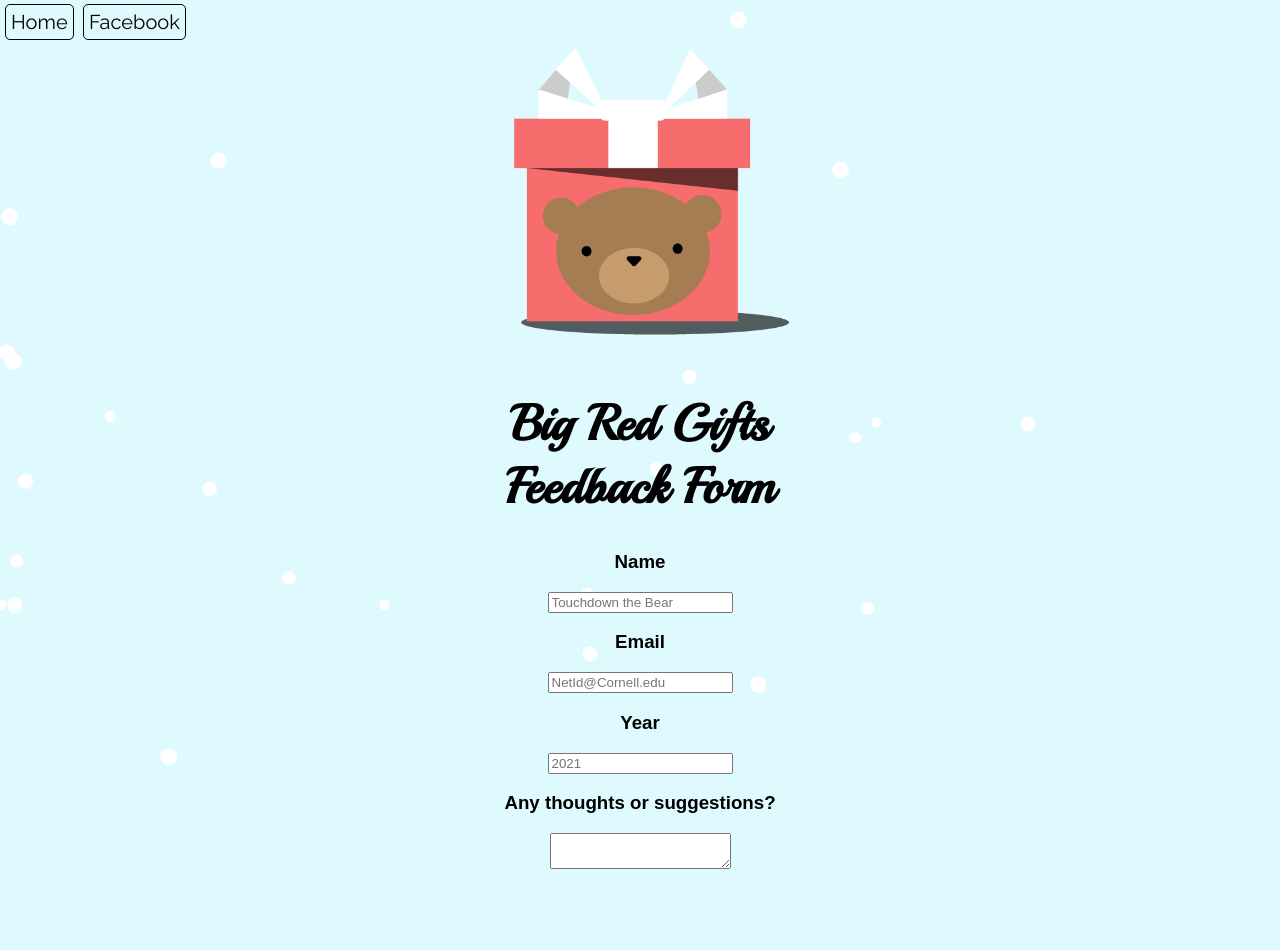
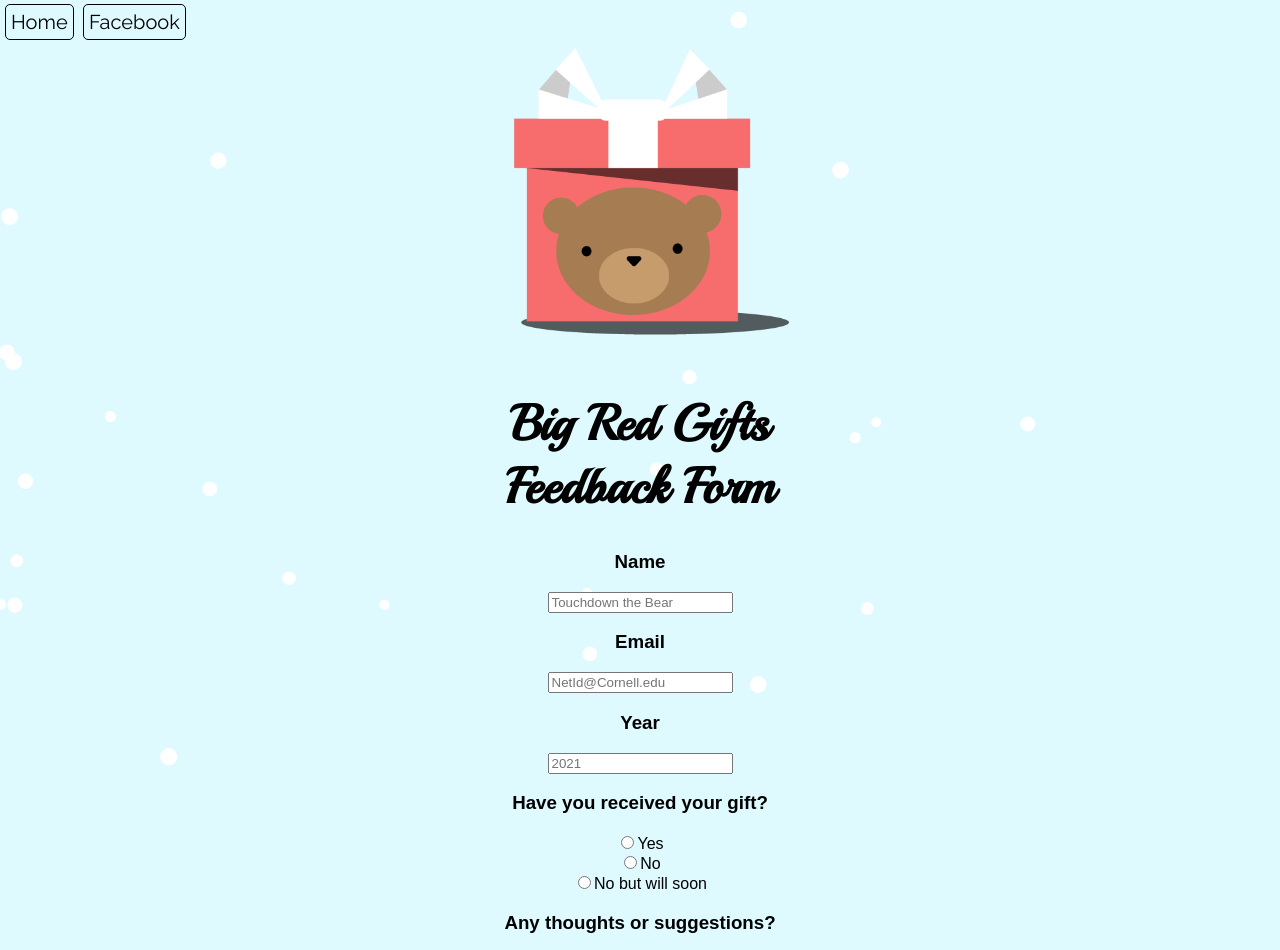
Before and after one commit to ChrisUmeki/feedback-form, a React (Create React App) app: page / in a window 1280 px wide. Shown: the top 950 px of the page. Before the commit the page ends 873 px from the top, so only its background shows below. Built offline with nearby package versions, Linux system fonts and the light colour scheme.

Commit message:
add radio buttons

```diff
--- a/src/App.js
+++ b/src/App.js
@@ -54,6 +54,32 @@
   }
 }
 
+class RadioInput extends Component {
+  constructor(props) {
+    super(props);
+    this.state = {
+      content : '',
+      option : props.option,
+      name : props.name,
+    };
+  }
+  handleContentChange = event => {
+    this.setState({ content: event.target.value})
+  };
+  render () {
+    return (
+      <div>
+        <input
+          type="radio"
+          name={this.state.name}
+          value={this.state.option}
+          onChange={this.handleContentChange}
+        />{this.state.option}
+      </div>
+      );
+  }
+}
+
 class App extends Component {
   renderShortInput(prompt, type, placeholder) {
     return <ShortInput
@@ -64,6 +90,20 @@
   }
   renderLongInput(prompt) {
     return <LongInput prompt = {prompt}/>;
+  }
+  renderRadioInput(prompt, ...options) {
+    const list = options.map(option =>
+      <RadioInput
+          option = {option}
+          name = {prompt}
+          />
+    );
+    return (
+      <div>
+        <h3>{prompt}</h3>
+        {list}
+      </div>
+    );
   }
 
   render() {
@@ -79,6 +119,7 @@
           {this.renderShortInput("Name","text","Touchdown the Bear")}
           {this.renderShortInput("Email","email","NetId@Cornell.edu")}
           {this.renderShortInput("Year","text","2021")}
+          {this.renderRadioInput("Have you received your gift?", "Yes", "No", "No but will soon")}
           {this.renderLongInput("Any thoughts or suggestions?")}
 
         </div>
```
